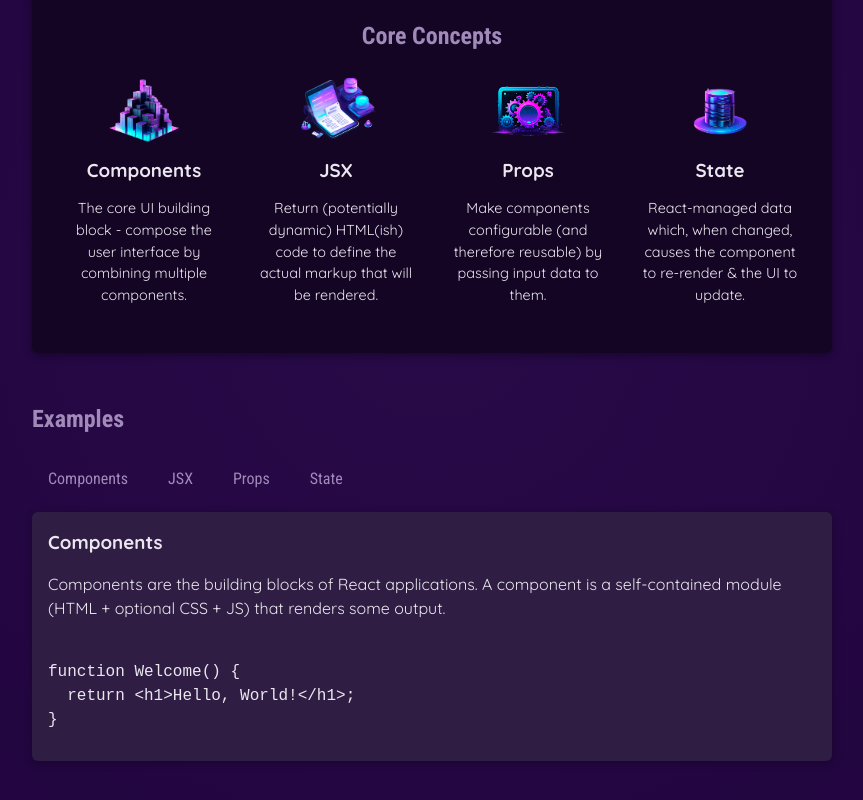
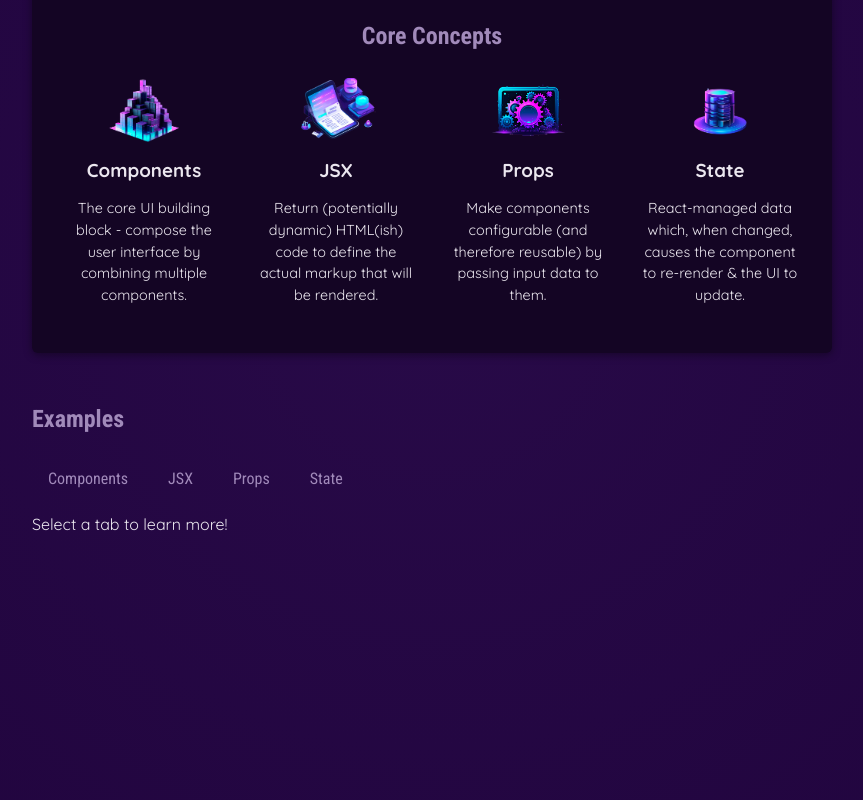
Before and after one commit to daretodave/react-refresher, a React (Vite) app: page / in a window 1280 px wide. Shown: the part 346-1146 px from the top of the page, without its empty margins (208-1071 px from the left). Built offline with nearby package versions, Linux system fonts and the light colour scheme.

Commit message:
Active state on selected tab

```diff
--- a/src/App.jsx
+++ b/src/App.jsx
@@ -7,12 +7,14 @@ import TabButton from "./components/TabButton/TabButton";
 
 function App() {
 
-    const [selectedTab, setSelectedTab] = useState('components');
+    const [selectedTab, setSelectedTab] = useState();
+
     function handleTabSelect(tabName) {
         console.log('Tab selected =>', tabName);
 
         setSelectedTab(tabName);
     }
+
     return (
         <div>
             <Header/>
@@ -26,18 +28,23 @@ function App() {
                 <section id="examples">
                     <h2>Examples</h2>
                     <menu>
-                        <TabButton onSelect={() => handleTabSelect('components')}>Components</TabButton>
-                        <TabButton onSelect={() => handleTabSelect('jsx')}>JSX</TabButton>
-                        <TabButton onSelect={() => handleTabSelect('props')}>Props</TabButton>
-                        <TabButton onSelect={() => handleTabSelect('state')}>State</TabButton>
+                        <TabButton isSelected={selectedTab === "components"}
+                                   onSelect={() => handleTabSelect('components')}>Components</TabButton>
+                        <TabButton isSelected={selectedTab === "jsx"}
+                                   onSelect={() => handleTabSelect('jsx')}>JSX</TabButton>
+                        <TabButton isSelected={selectedTab === "props"}
+                                   onSelect={() => handleTabSelect('props')}>Props</TabButton>
+                        <TabButton isSelected={selectedTab === "state"}
+                                   onSelect={() => handleTabSelect('state')}>State</TabButton>
                     </menu>
-                    <div id="tab-content">
+                    {!selectedTab && <p>Select a tab to learn more!</p>}
+                    {selectedTab && <div id="tab-content">
                         <h3>{EXAMPLES[selectedTab].title}</h3>
                         <p>{EXAMPLES[selectedTab].description}</p>
                         <pre>
                             <code>{EXAMPLES[selectedTab].code}</code>
                         </pre>
-                    </div>
+                    </div>}
                 </section>
             </main>
         </div>
--- a/src/components/TabButton/TabButton.jsx
+++ b/src/components/TabButton/TabButton.jsx
@@ -1,7 +1,7 @@
 import "./TabButton.css"
 
-export default function TabButton({children, onSelect}) {
+export default function TabButton({children, onSelect, isSelected}) {
     return (
-        <li><button onClick={onSelect}>{children}</button></li>
+        <li><button className={isSelected ? "active" : ""} onClick={onSelect}>{children}</button></li>
     )
 }
```
